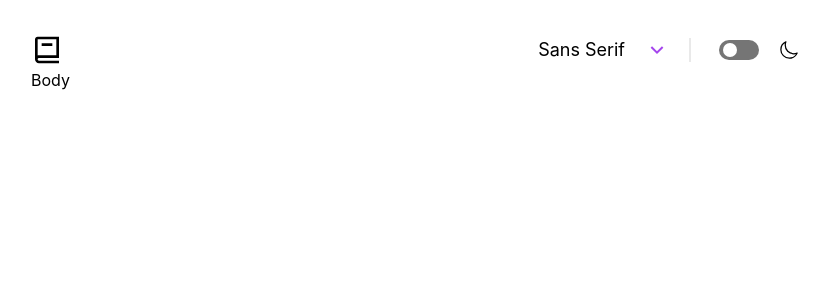
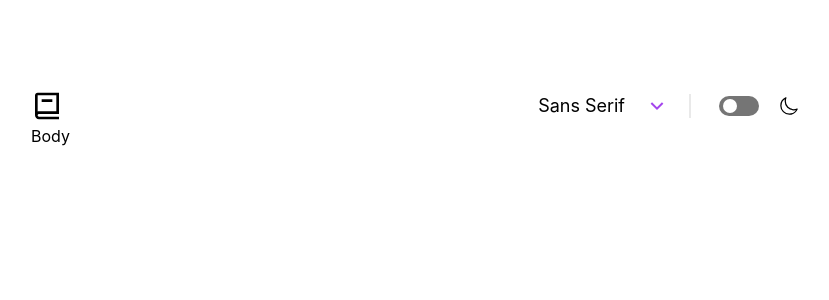
Before and after one commit to omarkarake/dictionary-app, a React (Vite) app: page / in a window 1280 px wide. Shown: the top 300 px of the page, without its empty margins (225-1054 px from the left). Built offline with nearby package versions, Linux system fonts and the light colour scheme.

Commit message:
adding effect on dark mode when toggled

```diff
--- a/src/App.tsx
+++ b/src/App.tsx
@@ -2,18 +2,15 @@
 import "./App.css";
 import Body from "./components/Body";
 import Header from "./components/Header";
-import { ThemeProvider } from "./context/ThemeContext";
 
 function App() {
   return (
-    <ThemeProvider>
-      <div className="w-screen flex items-center justify-center dark:bg-dark">
-        <div className="w-[90vw] md:w-[88vw] lg:w-[60vw] py-2 md:py-4 lg:py-8 bg-lighter dark:bg-dark">
-          <Header />
-          <Body />
-        </div>
+    <div className="w-screen flex items-center justify-center dark:bg-dark">
+      <div className="w-[90vw] md:w-[88vw] lg:w-[60vw] py-2 md:py-4 lg:py-8 bg-lighter dark:bg-dark">
+        <Header />
+        <Body />
       </div>
-    </ThemeProvider>
+    </div>
   );
 }
 
--- a/src/components/Header.tsx
+++ b/src/components/Header.tsx
@@ -8,12 +8,12 @@ const Header = () => {
 
   return (
     <>
-      <div>
+      <div className="mt-6 md:mt-14">
         <div className="flex justify-between items-center">
-          <RiBook2Line className="w-7 h-8 md:w-8 md:h-9" />
+          <RiBook2Line className="w-7 h-8 md:w-8 md:h-9 dark:text-gray" />
           <div className="flex items-center">
             <div className="flex justify-center items-center border-r-2 border-r-solid border-r-lightGray pr-3 md:pr-5">
-              <p className="font-sans text-body-s md:text-body-m">Sans Serif</p>
+              <p className="font-sans text-body-s md:text-body-m dark:text-lighter">Sans Serif</p>
               <RiArrowDownSLine className="w-6 h-6 text-purple ml-3 md:ml-5" />
             </div>
             <div className="ml-2 md:ml-5" onClick={toggleTheme}>
@@ -22,10 +22,10 @@ const Header = () => {
                   theme === "dark" ? "bg-purple items-end pr-1" : "bg-gray pl-1"
                 }`}
               >
-                <div className="w-[14px] h-[14px] bg-lighter rounded-full cursor-pointer"></div>
+                <div className="w-[14px] h-[14px] bg-lighter rounded-full cursor-pointer "></div>
               </div>
             </div>
-            <IoMoonOutline className="w-5 h-5 ml-3 md:ml-5" />
+            <IoMoonOutline className="w-5 h-5 ml-3 md:ml-5 dark:text-purple" />
           </div>
         </div>
       </div>
```
